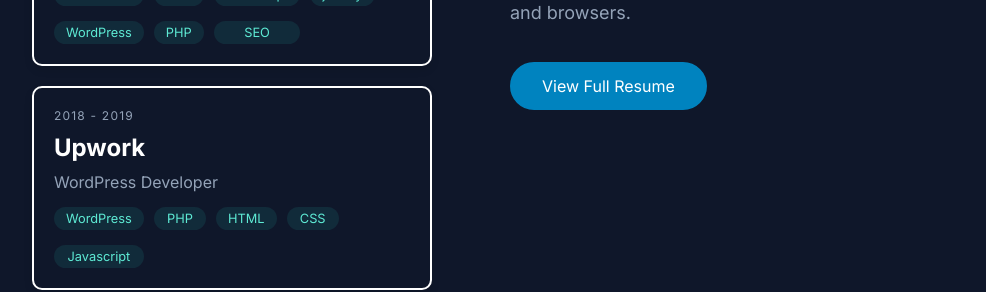
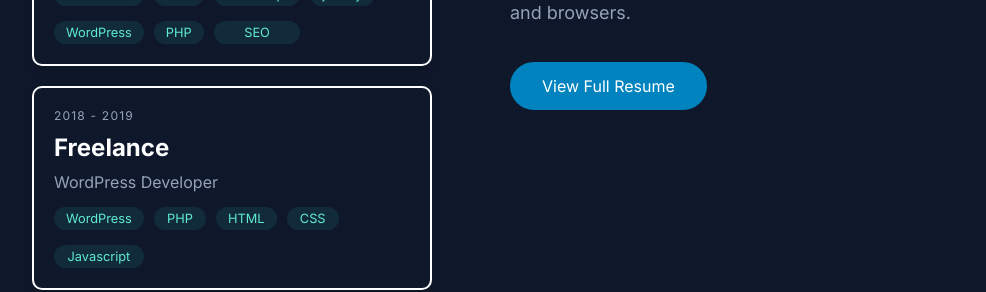
Before and after one commit to itsrichardhaar/Springer-React-Sandbox, a React (Create React App) app in the folder springer-sandbox/: page / in a window 1280 px wide. Shown: the part 1280-1572 px from the top of the page, without its empty margins (145-1131 px from the left). Built offline with nearby package versions, Linux system fonts and the light colour scheme.

Commit message:
Update index.js
Update to experience title

```diff
--- a/springer-sandbox/src/components/ExperienceSection/index.js
+++ b/springer-sandbox/src/components/ExperienceSection/index.js
@@ -120,7 +120,7 @@ const ExperienceSection = ({
                 <CardItem>
                     <CardInfo>
                     <CardDate>2018 - 2019</CardDate>
-                        <CardTitle>Upwork</CardTitle>
+                        <CardTitle>Freelance</CardTitle>
                         <CardText>WordPress Developer</CardText>
                         <TagWrapper>
                             <Tag>WordPress</Tag>
```
